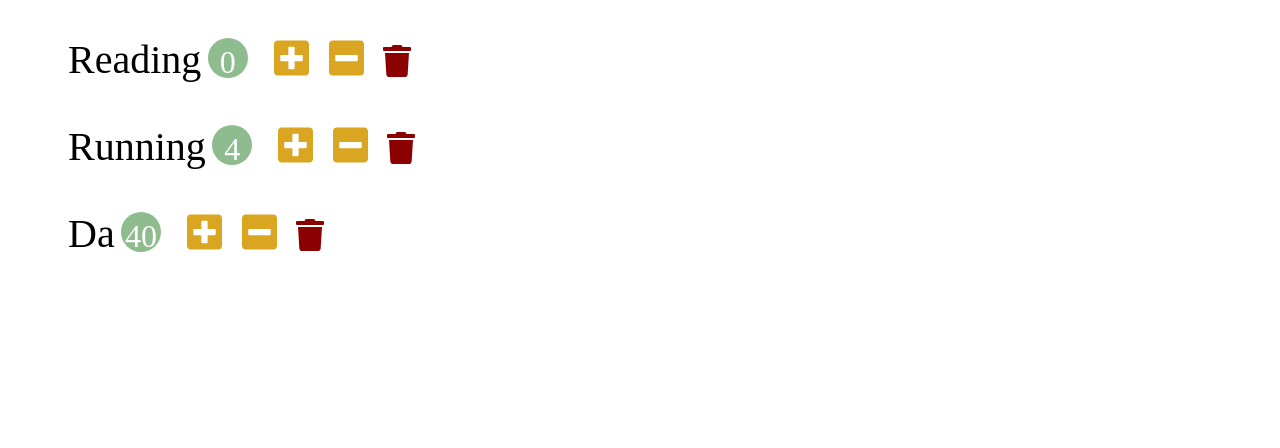
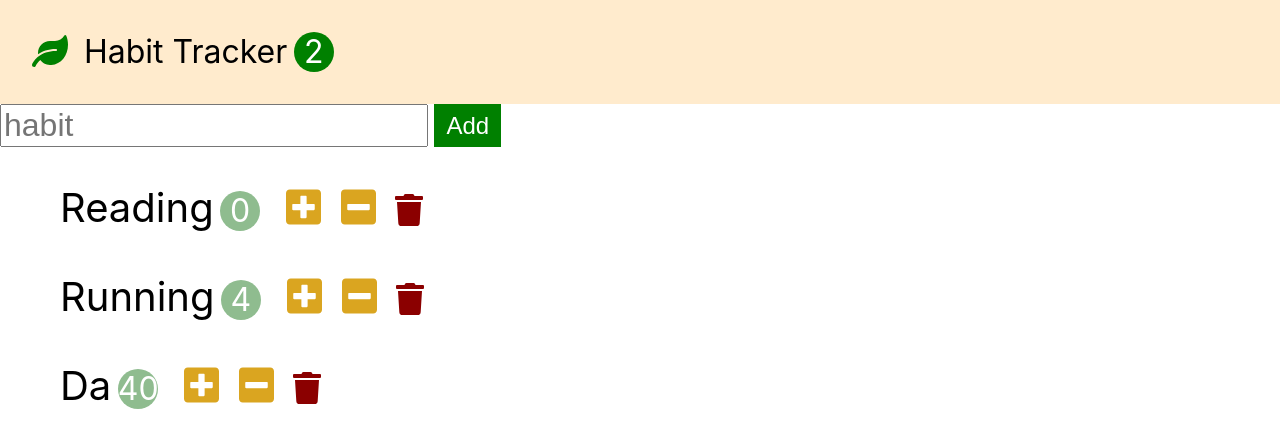
Before and after one commit to takeaways/2020-react, a React (Create React App) app: page / in a window 1280 px wide. Shown: the top 448 px of the page. Built offline with nearby package versions, Linux system fonts and the light colour scheme; the HTML template or start-up script is replaced by a standard one.

Commit message:
Update onAdd

```diff
--- a/src/App.css
+++ b/src/App.css
@@ -13,7 +13,10 @@
   padding: 1em;
   background-color: blanchedalmond;
 }
-
+.add-form {
+  display: flex;
+  align-items: center;
+}
 .navbar-logo {
   color: green;
   margin-right: 0.5em;
@@ -65,7 +68,7 @@
   font-size: 2rem;
   width: 2.5rem;
   height: 2.5rem;
-  line-height: 3rem;
+  line-height: 2.5rem;
   margin-left: 0.2em;
   margin-right: 0.5em;
   background-color: darkseagreen;
--- a/src/app.jsx
+++ b/src/app.jsx
@@ -1,5 +1,9 @@
 import React, { Component } from "react";
-import Habbits from "./components/habbits";
+
+import Habits from "./components/habits";
+import Navbar from "./components/navbar";
+import HabitAddForm from "./components/habitAddForm";
+import "./app.css";
 
 export default class App extends Component {
   state = {
@@ -28,14 +32,25 @@
     this.setState({ habits });
   };
 
+  handleAdd = (name) => {
+    const habits = [...this.state.habits, { id: Date.now(), name, count: 0 }];
+    this.setState({ habits });
+  };
+
   render() {
     return (
-      <Habbits
-        habits={this.state.habits}
-        onIncrement={this.handleIncrement}
-        onDecrement={this.handleDecrement}
-        onDelete={this.handleDelete}
-      />
+      <>
+        <Navbar
+          totalCount={this.state.habits.filter((item) => item.count > 0).length}
+        />
+        <HabitAddForm onAdd={this.handleAdd} />
+        <Habits
+          habits={this.state.habits}
+          onIncrement={this.handleIncrement}
+          onDecrement={this.handleDecrement}
+          onDelete={this.handleDelete}
+        />
+      </>
     );
   }
 }
--- a/src/components/habbits.jsx
+++ /dev/null
@@ -1,30 +0,0 @@
-import React, { Component } from "react";
-import Habbit from "./habit";
-
-export default class Habbits extends Component {
-  handleIncrement = (habit) => {
-    this.props.onIncrement(habit);
-  };
-  handleDecrement = (habit) => {
-    this.props.onDecrement(habit);
-  };
-  handleDelete = (habit) => {
-    this.props.onDelete(habit);
-  };
-
-  render() {
-    return (
-      <ul>
-        {this.props.habits.map((habbit, i) => (
-          <Habbit
-            key={habbit.id}
-            habbit={habbit}
-            onIncrement={this.handleIncrement}
-            onDecrement={this.handleDecrement}
-            onDelete={this.handleDelete}
-          />
-        ))}
-      </ul>
-    );
-  }
-}
--- /dev/null
+++ b/src/components/habitAddForm.jsx
@@ -0,0 +1,25 @@
+import React, { Component } from "react";
+
+export default class HabitAddForm extends Component {
+  inputRef = React.createRef();
+
+  onSubmit = (e) => {
+    e.preventDefault();
+    const name = this.inputRef.current.value;
+    name && this.props.onAdd(name);
+    this.inputRef.current.value = "";
+  };
+  render() {
+    return (
+      <form className="add-form" onSubmit={this.onSubmit}>
+        <input
+          ref={this.inputRef}
+          type="text"
+          className="add-input"
+          placeholder="habit"
+        />
+        <button className="add-button">Add</button>
+      </form>
+    );
+  }
+}
--- /dev/null
+++ b/src/components/habits.jsx
@@ -0,0 +1,22 @@
+import React, { Component } from "react";
+import Habbit from "./habit";
+
+export default class Habbits extends Component {
+  render() {
+    return (
+      <>
+        <ul>
+          {this.props.habits.map((habbit, i) => (
+            <Habbit
+              key={habbit.id}
+              habbit={habbit}
+              onIncrement={this.props.onIncrement}
+              onDecrement={this.props.onDecrement}
+              onDelete={this.props.onDelete}
+            />
+          ))}
+        </ul>
+      </>
+    );
+  }
+}
--- /dev/null
+++ b/src/components/navbar.jsx
@@ -0,0 +1,13 @@
+import React, { Component } from "react";
+
+export default class Navbar extends Component {
+  render() {
+    return (
+      <nav className="navbar">
+        <i className="navbar-logo fas fa-leaf"></i>
+        <span>Habit Tracker</span>
+        <span className="navbar-count">{this.props.totalCount}</span>
+      </nav>
+    );
+  }
+}
--- /dev/null
+++ b/src/index.css
@@ -0,0 +1,13 @@
+body {
+  margin: 0;
+  font-family: -apple-system, BlinkMacSystemFont, 'Segoe UI', 'Roboto', 'Oxygen',
+    'Ubuntu', 'Cantarell', 'Fira Sans', 'Droid Sans', 'Helvetica Neue',
+    sans-serif;
+  -webkit-font-smoothing: antialiased;
+  -moz-osx-font-smoothing: grayscale;
+}
+
+code {
+  font-family: source-code-pro, Menlo, Monaco, Consolas, 'Courier New',
+    monospace;
+}
--- a/src/index.js
+++ b/src/index.js
@@ -2,7 +2,7 @@
 import ReactDOM from "react-dom";
 import "@fortawesome/fontawesome-free/js/all.js";
 import App from "./app";
-import "./app.css";
+import "./index.css";
 
 ReactDOM.render(
   <React.StrictMode>
```
